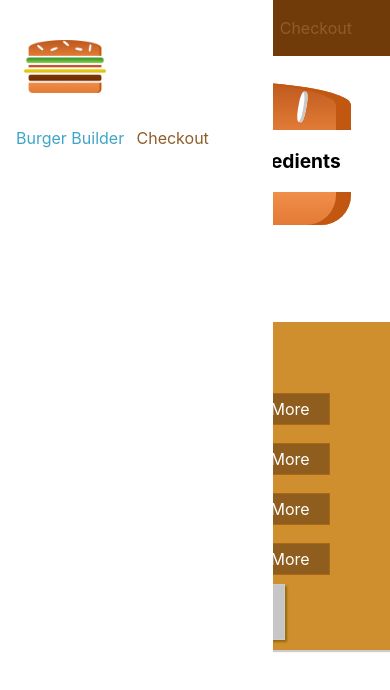
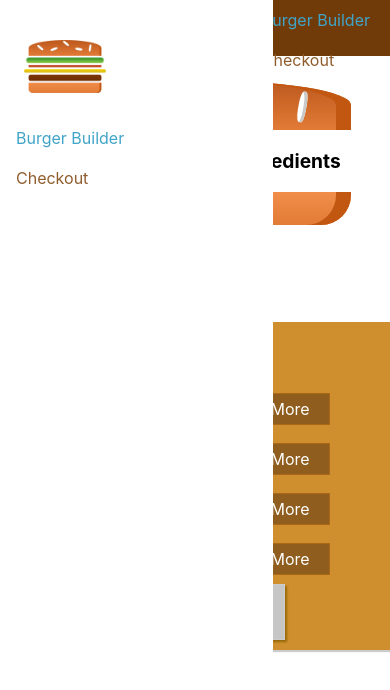
Before and after one commit to ThiagoFazzi/burger-build, a React (Create React App) app: page / in a window 390 px wide. Shown: the top 690 px of the page. Built offline with nearby package versions, Linux system fonts and the light colour scheme.

Commit message:
fix problem responsivity on NavigationItems css adding media querie

```diff
--- a/src/components/Navigation/NavigationItems/NavigationItems.module.css
+++ b/src/components/Navigation/NavigationItems/NavigationItems.module.css
@@ -3,6 +3,13 @@
   padding: 0;
   list-style: none;
   display: flex;
+  flex-flow: column;
   align-items: center;
   height: 100%;
 }
+
+@media (min-width: 500px) {
+  .NavigationItems {
+    flex-flow: row;
+  }
+}
```
